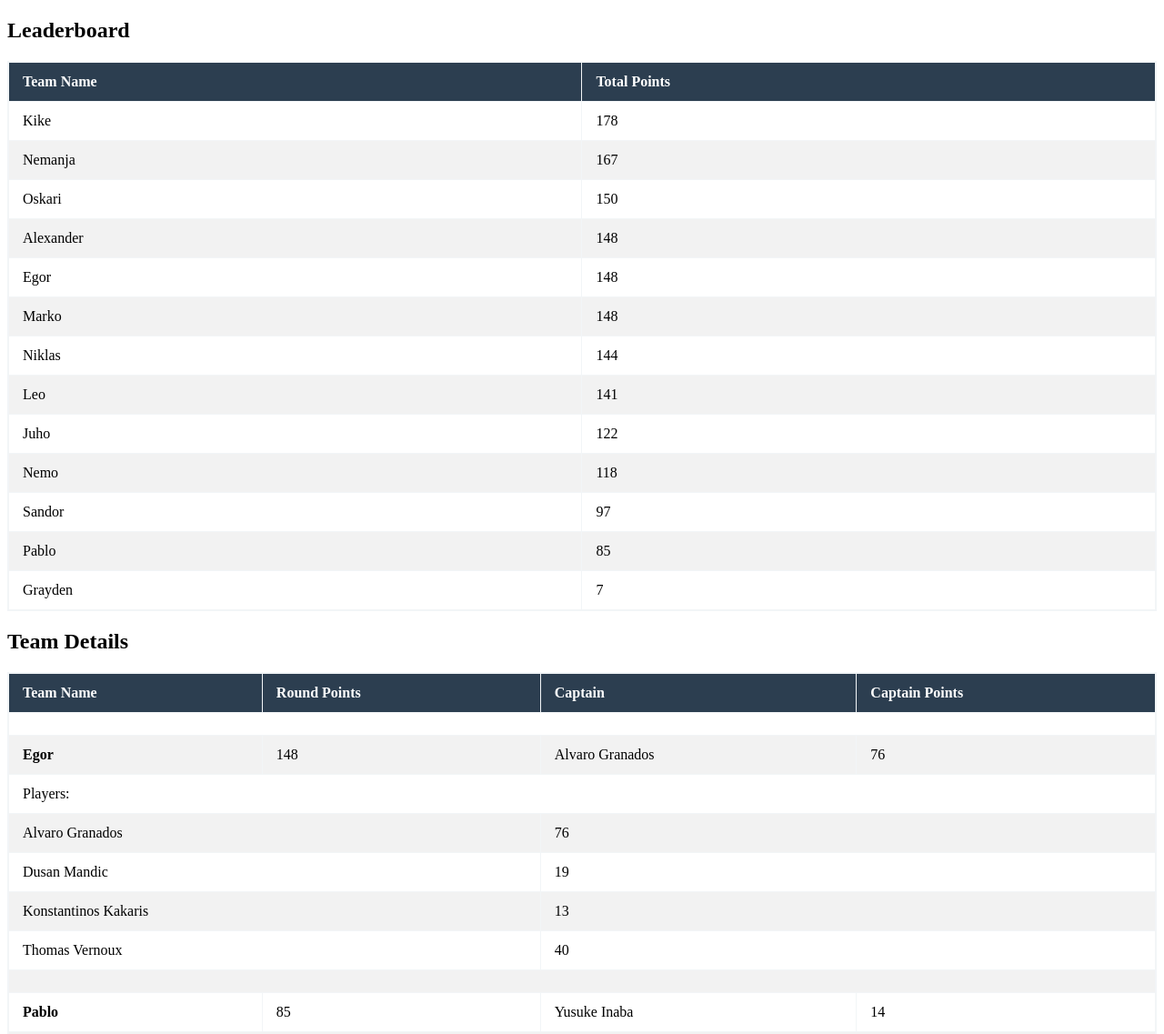
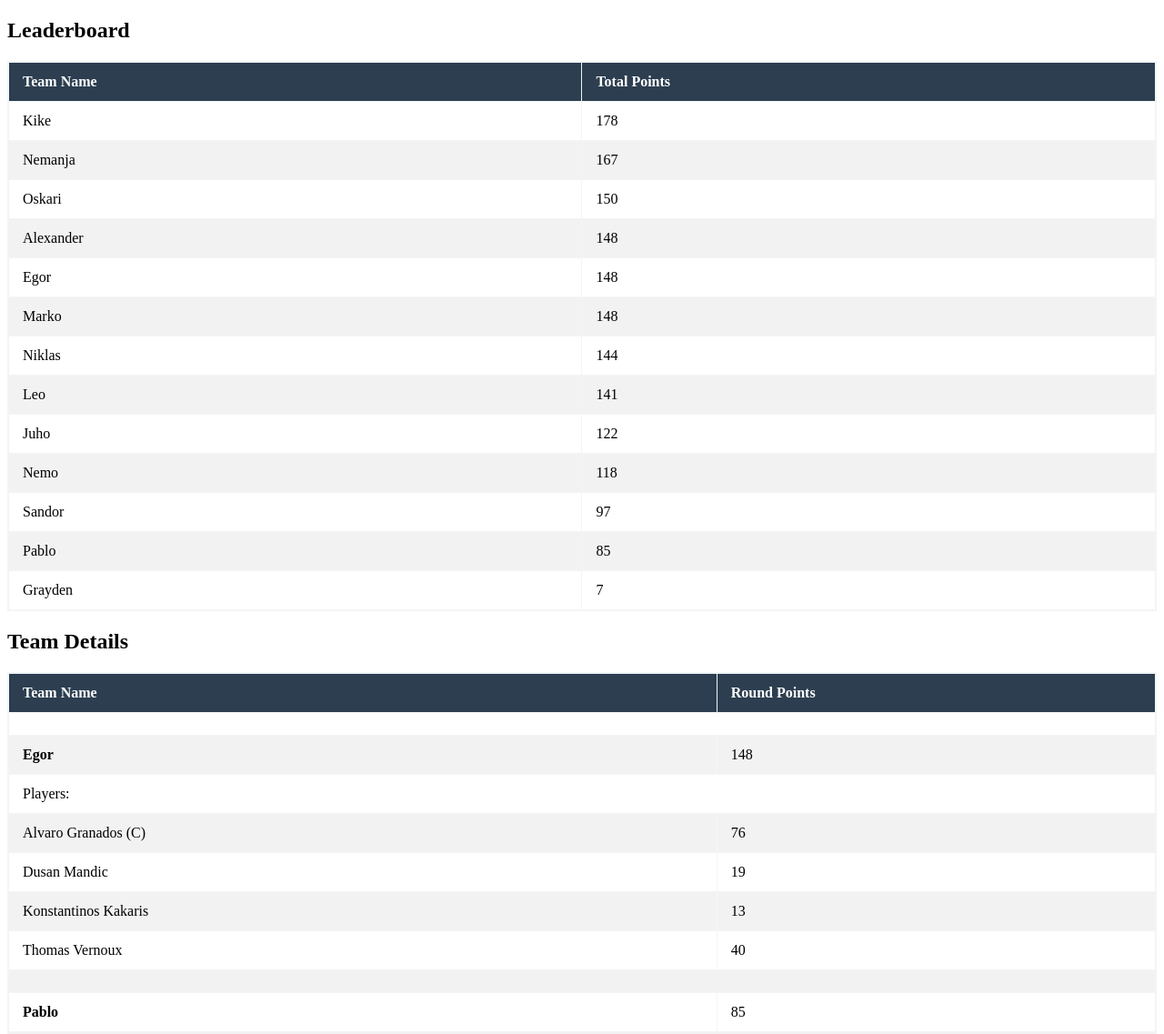
Before and after one commit to garaego2/fantasy, a plain HTML site: page src/main/scala/index.html in a window 1280 px wide. Shown: the top 1137 px of the page at 91% size. Drawn offline with Linux system fonts and the light colour scheme.

Commit message:
Only two columns, captain has (C) next to the name

```diff
--- a/src/main/scala/index.html
+++ b/src/main/scala/index.html
@@ -23,8 +23,6 @@
             <tr>
                 <th>Team Name</th>
                 <th>Round Points</th>
-                <th>Captain</th>
-                <th>Captain Points</th>
             </tr>
         </thead>
         <tbody id="team-details-output"></tbody>
--- a/src/main/scala/script.js
+++ b/src/main/scala/script.js
@@ -28,23 +28,22 @@ fetch("team_results.json")
     `;
       teamDetailsOut += `
         <tr>
-          <td class="bold">${team["Team Name"]}</td>
-          <td>${team["Total Points"]}</td>
-          <td>${team["Captain"]}</td>
-          <td>${team["Captain Points"]}</td>
+            <td class="bold">${team["Team Name"]}</td>
+            <td>${team["Total Points"]}</td>
         </tr>
         <tr>
-          <td colspan="4">Players:</td>
+            <td colspan="2">Players:</td>
         </tr>
-      `;
+    `;
 
       // Loop through the Players object
       for (let player in team.Players) {
+        let captainMark = (team["Captain"] === player) ? " (C)" : ""; // Add (C) next to the captain's name
         teamDetailsOut += `
-          <tr>
-            <td colspan="2">${player}</td>
-            <td colspan="2">${team.Players[player]}</td>
-          </tr>
+            <tr>
+                <td>${player}${captainMark}</td>
+                <td>${team.Players[player]}</td>
+            </tr>
         `;
       }
     }
```
